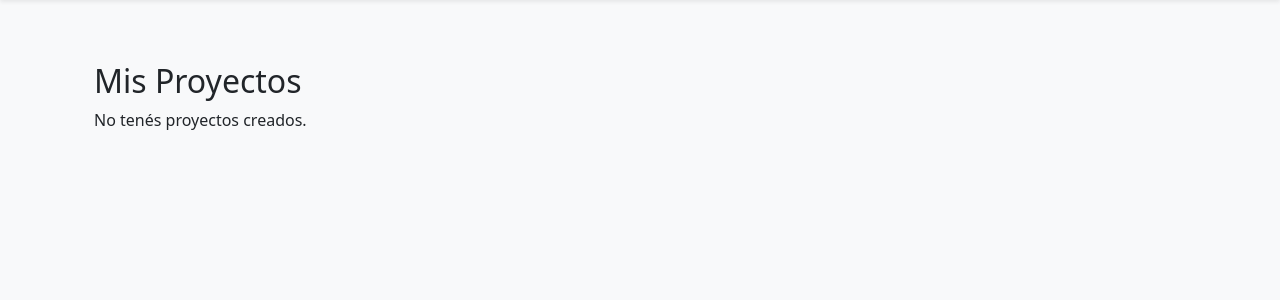
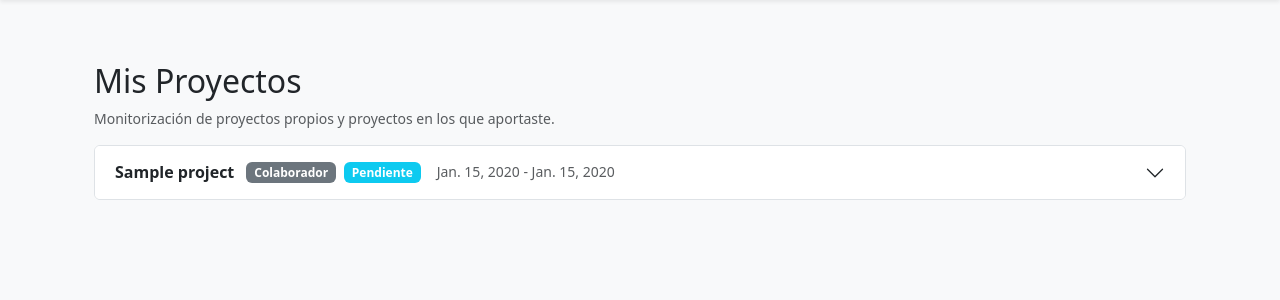
Before and after one commit to jpmiya/project-planning, a Django app: page /mis_proyectos/ in a window 1280 px wide. Shown: the part 56-356 px from the top of the page. Run offline with Django 5.2, Linux system fonts and the light colour scheme; a user stored in the database is signed in; tables that the repository leaves empty hold one stand-in row (values such as "Sample post"); parts of the project's set-up code (start-up, migrations or seed data) failed here and were passed over.

Commit message:
feat(proyectos): add ongs_colaboradoras, proyectos_ejecucion view y gestión de observaciones

```diff
--- a/projectplanning-app/backend/app/models/__init__.py
+++ b/projectplanning-app/backend/app/models/__init__.py
@@ -2,8 +2,9 @@ from .organization import Organization
 from .user_profile import UserProfile
 from .etapa import *
 from .ong import *
+from .observation import Observation
 
 # Importar signals para que se activen
 from . import signals
 
-__all__ = ['Organization', 'UserProfile']
+__all__ = ['Organization', 'UserProfile', 'Observation']
--- a/projectplanning-app/backend/app/templates/base.html
+++ b/projectplanning-app/backend/app/templates/base.html
@@ -27,7 +27,7 @@
             {% for g in request.user.groups.all %}
               {% if g.name == 'Gerente' %}
                 <li class="nav-item">
-                  <a class="nav-link btn btn-sm btn-outline-primary ms-2" href="{% url 'gerente' %}">Gerente</a>
+                  <a class="nav-link btn btn-sm btn-outline-primary ms-2" href="{% url 'proyectos_ejecucion' %}">Proyectos en ejecución</a>
                 </li>
               {% endif %}
             {% endfor %}
--- a/projectplanning-app/backend/app/templates/gerente.html
+++ /dev/null
@@ -1 +0,0 @@
-{% extends 'base.html' %}
--- a/projectplanning-app/backend/app/templates/mis_proyectos.html
+++ b/projectplanning-app/backend/app/templates/mis_proyectos.html
@@ -3,31 +3,67 @@
 {% block content %}
 <div class="container mt-4">
   <h2>Mis Proyectos</h2>
-  {% if proyectos %}
-  <table class="table">
-    <thead>
-      <tr>
-        <th>Nombre</th>
-        <th>Estado</th>
-        <th>Fechas</th>
-        <th></th>
-      </tr>
-    </thead>
-    <tbody>
-      {% for p in proyectos %}
-      <tr>
-        <td>{{ p.nombre }}</td>
-        <td>{{ p.estado }}</td>
-        <td>{{ p.fecha_inicio }} - {{ p.fecha_fin }}</td>
-        <td>
-          <a href="{% url 'project_compromises' p.id %}" class="btn btn-sm btn-primary">Ver compromisos</a>
-        </td>
-      </tr>
-      {% endfor %}
-    </tbody>
-  </table>
+  <p class="card-text small text-muted">Monitorización de proyectos propios y proyectos en los que aportaste.</p>
+  {% if proyectos_data %}
+  <div class="accordion" id="accordionProyectos">
+    {% for item in proyectos_data %}
+    {% with p=item.proyecto es_originante=item.es_originante %}
+    <div class="accordion-item mb-3">
+      <h2 class="accordion-header" id="heading{{ p.id }}">
+        <button class="accordion-button collapsed" type="button" data-bs-toggle="collapse" data-bs-target="#collapse{{ p.id }}" aria-expanded="false" aria-controls="collapse{{ p.id }}">
+          <strong>{{ p.nombre }}</strong> &nbsp;
+          {% if es_originante %}
+            <span class="badge bg-primary ms-2">Originante</span>
+          {% else %}
+            <span class="badge bg-secondary ms-2">Colaborador</span>
+          {% endif %}
+          <span class="badge bg-info ms-2">{{ p.estado }}</span>
+          <span class="text-muted ms-3 small">{{ p.fecha_inicio }} - {{ p.fecha_fin }}</span>
+        </button>
+      </h2>
+      <div id="collapse{{ p.id }}" class="accordion-collapse collapse" aria-labelledby="heading{{ p.id }}" data-bs-parent="#accordionProyectos">
+        <div class="accordion-body">
+          <p><strong>Plan económico:</strong> {{ p.plan_economico }}</p>
+
+          <h5 class="mt-3">Observaciones</h5>
+          {% if p.observation_set.all %}
+            <ul class="list-group mb-3">
+              {% for obs in p.observation_set.all %}
+                <li class="list-group-item d-flex justify-content-between align-items-start">
+                  <div class="flex-grow-1">
+                    <p class="mb-1">{{ obs.text }}</p>
+                    <span class="badge bg-{% if obs.estado == 'Pendiente' %}warning text-dark{% else %}success{% endif %}">
+                      {{ obs.estado }}
+                    </span>
+                  </div>
+                  {% if obs.estado == 'Pendiente' and es_originante %}
+                    <form method="post" action="{% url 'resolver_observacion' obs.id %}" style="display:inline;">
+                      {% csrf_token %}
+                      <button type="submit" class="btn btn-sm btn-success ms-2">Marcar como Resuelto</button>
+                    </form>
+                  {% elif obs.estado == 'Pendiente' and not es_originante %}
+                    <button type="button" class="btn btn-sm btn-secondary ms-2" disabled title="Solo el originante puede marcar observaciones como resueltas">
+                      Marcar como Resuelto
+                    </button>
+                  {% endif %}
+                </li>
+              {% endfor %}
+            </ul>
+          {% else %}
+            <p class="text-muted">No hay observaciones para este proyecto.</p>
+          {% endif %}
+
+          {% if es_originante %}
+            <a href="{% url 'project_compromises' p.id %}" class="btn btn-sm btn-primary">Ver compromisos</a>
+          {% endif %}
+        </div>
+      </div>
+    </div>
+    {% endwith %}
+    {% endfor %}
+  </div>
   {% else %}
-  <p>No tenés proyectos creados.</p>
+  <p>No tenés proyectos creados ni has colaborado en ninguno.</p>
   {% endif %}
 </div>
 {% endblock %}
--- a/projectplanning-app/backend/app/views.py
+++ b/projectplanning-app/backend/app/views.py
@@ -15,6 +15,7 @@ from django.views.decorators.csrf import csrf_exempt
 from app.models.project import Project
 from app.models.etapa import Etapa
 from app.models.ong import ONG
+from app.models.observation import Observation
 from app.services.proyectos import process_offers, ProyectosServiceError
 from app.forms import RegistrationForm
 from django.contrib.auth.forms import AuthenticationForm
@@ -242,41 +243,84 @@ def custom_logout_view(request):
     return redirect('login')
 
 @role_required('Gerente')
-def gerente_view(request):
-    """Vista para acciones de gerente. Si se pasa ?project=<id> muestra el proyecto seleccionado."""
-    project_id = request.GET.get('project')
-    proyecto = None
-    if project_id:
-        try:
-            proyecto = get_object_or_404(Project, pk=int(project_id))
-        except Exception:
-            proyecto = None
+def proyectos_ejecucion_view(request):
+    """Vista para gerente: muestra proyectos en ejecución y permite agregar observaciones.
 
-    # Por ahora renderizamos la plantilla con el proyecto (o None)
-    return render(request, 'gerente.html', {'proyecto': proyecto})
+    GET: Lista todos los proyectos con estado 'En ejecucion'
+    POST: Agrega una observación a un proyecto específico (recibe project_id en el form)
+    """
+    # POST: crear nueva observación para un proyecto
+    if request.method == 'POST':
+        project_id = request.POST.get('project_id')
+        observacion_text = request.POST.get('observacion', '').strip()
+
+        if project_id and observacion_text:
+            try:
+                proyecto = get_object_or_404(Project, pk=int(project_id))
+                # Crear la observación asociada al proyecto
+                Observation.objects.create(
+                    text=observacion_text,
+                    id_project=proyecto
+                )
+                messages.success(request, f'Observación agregada exitosamente al proyecto "{proyecto.nombre}".')
+            except Exception as e:
+                messages.error(request, f'Error al crear observación: {e}')
+        else:
+            messages.warning(request, 'Debe proporcionar el proyecto y el texto de la observación.')
+
+        return redirect('proyectos_ejecucion')
+
+    # GET: cargar todos los proyectos en ejecución
+    proyectos = Project.objects.filter(estado=Project.ESTADO_EN_EJECUCION).prefetch_related('etapas')
+
+    return render(request, 'proyectos_ejecucion.html', {'proyectos': proyectos})
 
 
 @login_required
 def projects_view(request):
-    """Listado 'Mis Proyectos' — proyectos creados por el usuario actual.
+    """Listado 'Mis Proyectos' — proyectos creados por el usuario actual o en los que colaboró.
 
-    Se determina pertenencia comparando `Project.ong_responsable` con
-    `request.user.profile.full_name` o `request.user.first_name` para mantener
-    compatibilidad con datos existentes.
+    Muestra:
+    - Proyectos donde el usuario es originante (ong_responsable == user.id)
+    - Proyectos donde el usuario es colaborador (en ongs_colaboradoras)
     """
     user = request.user
-    # The project.ong_responsable field stores the creating user's id (as string or int).
     owner_id_str = str(user.id)
 
-    proyectos = Project.objects.filter(ong_responsable__in=[owner_id_str]).prefetch_related('etapas')
+    # Proyectos originados por el usuario
+    proyectos_originados = Project.objects.filter(
+        ong_responsable__in=[owner_id_str]
+    ).prefetch_related('etapas', 'observation_set')
 
-    return render(request, 'mis_proyectos.html', {'proyectos': proyectos})
+    # Proyectos en los que colaboró
+    proyectos_colaborados = Project.objects.filter(
+        ongs_colaboradoras=user
+    ).prefetch_related('etapas', 'observation_set')
+
+    # Combinar ambos sets y marcar el rol del usuario en cada proyecto
+    proyectos_data = []
+
+    for p in proyectos_originados:
+        proyectos_data.append({
+            'proyecto': p,
+            'es_originante': True,
+        })
+
+    for p in proyectos_colaborados:
+        # Evitar duplicados (si está en ambos)
+        if str(p.ong_responsable) != owner_id_str:
+            proyectos_data.append({
+                'proyecto': p,
+                'es_originante': False,
+            })
+
+    return render(request, 'mis_proyectos.html', {'proyectos_data': proyectos_data})
 
 
 @login_required
 def project_compromises(request, project_id):
     """Muestra los compromisos externos de un proyecto (GET) y permite
-    marcar el proyecto como Finalizado (POST).
+    marcar el proyecto como En Ejecucion (POST).
 
     El acceso está limitado: solo el usuario que creó el proyecto puede
     ver/editar su estado (comparando `ong_responsable` con el nombre del usuario).
@@ -291,7 +335,9 @@ def project_compromises(request, project_id):
 
     # POST: marcar como finalizado
     if request.method == 'POST':
-        proyecto.estado = Project.ESTADO_FINALIZADO if hasattr(Project, 'ESTADO_FINALIZADO') else 'Finalizado'
+
+        #aca hay que controlar que esten todos los compromisos cumplidos antes de pasar a ejecución
+        proyecto.estado = Project.ESTADO_EN_EJECUCION if hasattr(Project, 'ESTADO_EN_EJECUCION') else 'En ejecucion'
         proyecto.save()
         messages.success(request, 'Proyecto marcado como Finalizado.')
         return redirect('mis_proyectos')
@@ -311,3 +357,32 @@ def project_compromises(request, project_id):
         'proyecto': proyecto,
         'commitments': commitments,
     })
+
+
+@login_required
+def resolver_observacion(request, observacion_id):
+    """Marca una observación como 'Resuelto'.
+
+    Solo el dueño del proyecto puede marcar observaciones como resueltas.
+    """
+    if request.method != 'POST':
+        messages.error(request, 'Método no permitido.')
+        return redirect('mis_proyectos')
+
+    observacion = get_object_or_404(Observation, pk=observacion_id)
+    proyecto = observacion.id_project
+
+    # Verificar ownership
+    user = request.user
+    owner_id_str = str(user.id)
+
+    if str(proyecto.ong_responsable) != owner_id_str:
+        messages.error(request, 'No tienes permisos para modificar esta observación.')
+        return redirect('mis_proyectos')
+
+    # Marcar como resuelto
+    observacion.estado = Observation.ESTADO_RESUELTO
+    observacion.save()
+
+    messages.success(request, f'Observación marcada como resuelta.')
+    return redirect('mis_proyectos')
--- a/projectplanning-app/backend/config/urls.py
+++ b/projectplanning-app/backend/config/urls.py
@@ -27,10 +27,11 @@ urlpatterns = [
     path('proyecto/<int:project_id>/etapas/', views.ver_etapas, name='ver_etapas'),
     path('mis_proyectos/', views.projects_view, name='mis_proyectos'),
     path('mis_proyectos/<int:project_id>/compromisos/', views.project_compromises, name='project_compromises'),
+    path('observacion/<int:observacion_id>/resolver/', views.resolver_observacion, name='resolver_observacion'),
     path('register/', views.register, name='register'),
     path('login/', views.custom_login_view, name='login'),
     path('logout/', views.custom_logout_view, name='logout'),
-    path('gerente', views.gerente_view, name='gerente'),
+    path('proyectos_ejecucion/', views.proyectos_ejecucion_view, name='proyectos_ejecucion'),
     #path('api/obtener_etapas_proyecto/<int:id_proyecto>/', views.obtener_etapas_proyecto, name='obtener_etapas_proyecto'),
     #path('api/obtener_proyecto/<int:id_proyecto>/', views.obtener_proyecto, name='obtener_proyecto'),
 ]
```
Also changed, not shown: projectplanning-app/backend/app/models/observation.py (added, +17 -0 lines), projectplanning-app/backend/app/models/project.py (+9 -0 lines), projectplanning-app/backend/app/services/proyectos.py (+9 -0 lines), projectplanning-app/backend/app/templates/pedidos.html (+3 -10 lines), projectplanning-app/backend/app/templates/proyectos_ejecucion.html (added, +67 -0 lines), projectplanning-app/backend/app/migrations/0004_observation.py (added), projectplanning-app/backend/app/migrations/0005_project_ongs_colaboradoras.py (added).
